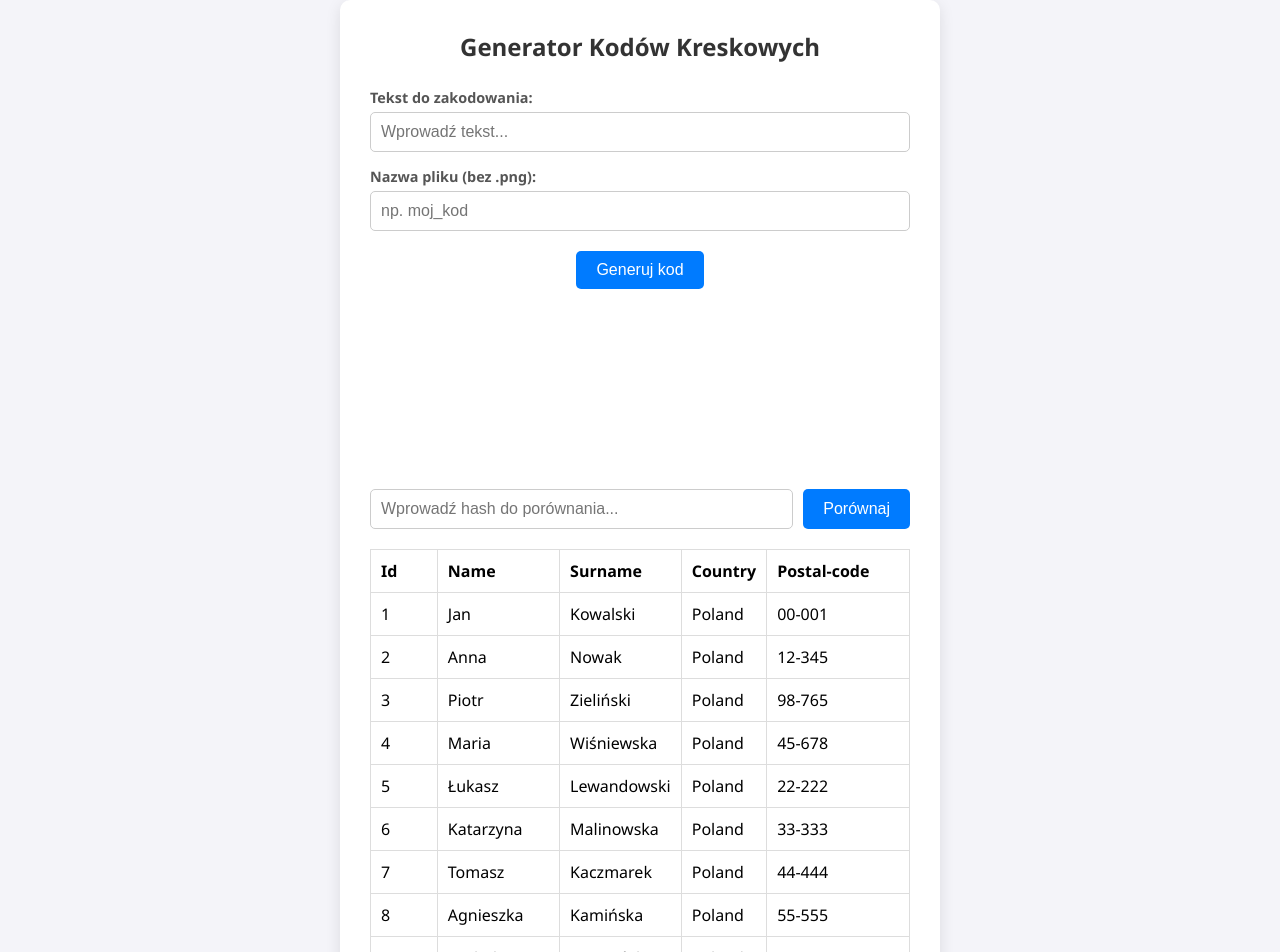
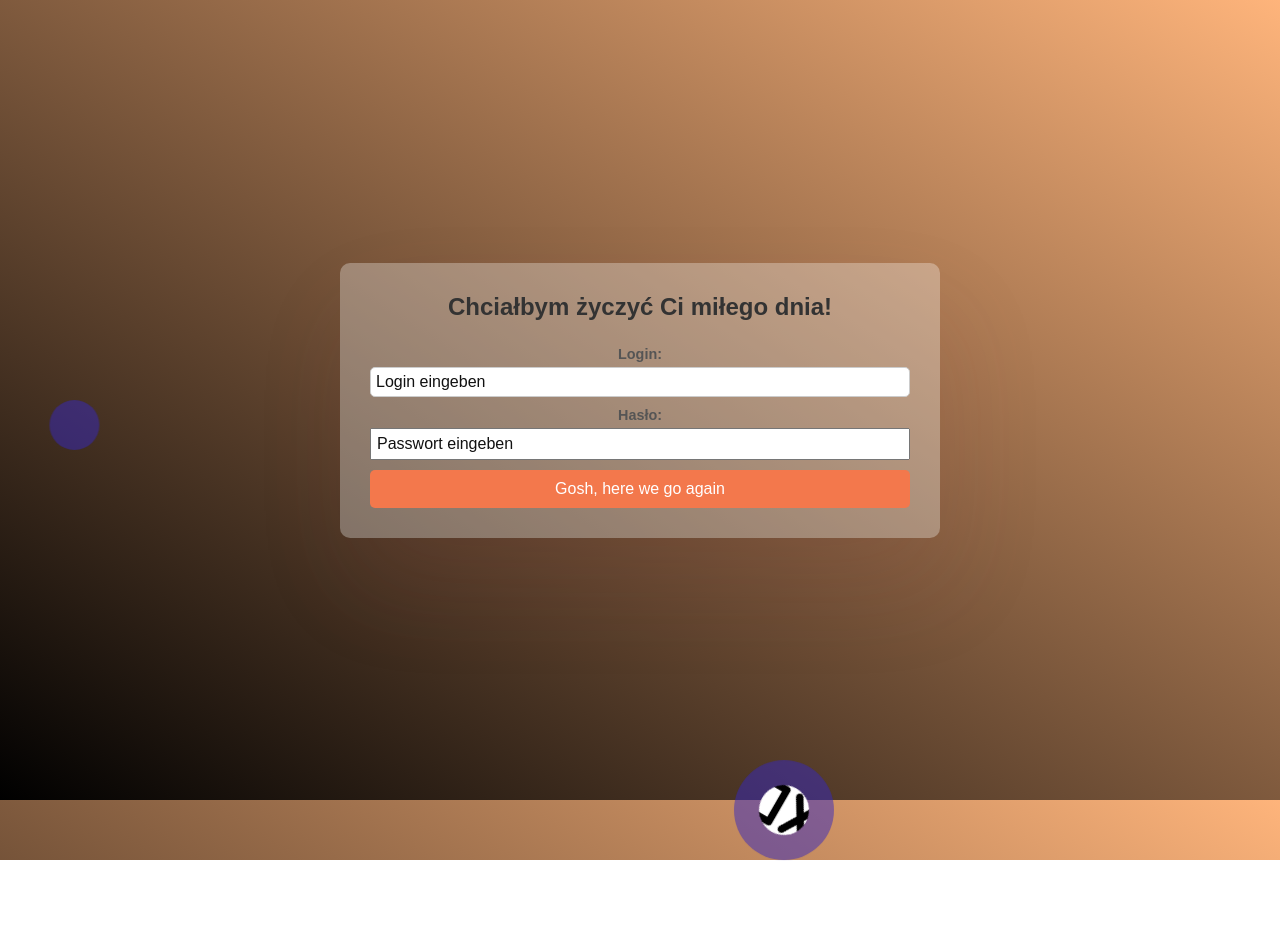
Before and after one commit to Segowax/barcode-maker, a plain HTML site: page index.html in a window 1280 px wide. Shown: the top 952 px of the page. After the commit the page ends 860 px from the top, so only its background shows below. Drawn offline with nearby package versions, Linux system fonts and the light colour scheme.

Commit message:
backend connection, login page first style attempt

```diff
--- /dev/null
+++ b/animations.css
@@ -0,0 +1,43 @@
+@keyframes slide {
+    from {
+        left: -25px;
+    }
+
+    to {
+        left: 102%;
+    }
+}
+
+@keyframes bounce {
+    0% {
+        transform: translateX(100px) translateY(100vh);
+    }
+
+    50% {
+        transform: translateY(0);
+    }
+
+    100% {
+        transform: translateX(-200px) translateY(100vh);
+    }
+}
+
+@keyframes suuuu {
+    from {
+        transform: translateX(0);
+    }
+
+    to {
+        transform: translateX(100%);
+    }
+}
+
+@keyframes lels {
+    0% {
+        transform: rotate(0deg);
+    }
+
+    100% {
+        transform: rotate(360deg);
+    }
+}
--- a/index.html
+++ b/index.html
@@ -4,12 +4,33 @@
 <head>
     <meta charset="UTF-8">
     <meta name="viewport" content="width=device-width, initial-scale=1.0">
-    <title>CODE 128</title>
+    <title>Nero</title>
     <link rel="stylesheet" href="style.css">
+    <link rel="stylesheet" href="loading-style.css">
+    <link rel="stylesheet" href="login-style.css">
+    <link rel="stylesheet" href="content-style.css">
 </head>
 
 <body>
-    <div class="container">
+    <main id="loading" class="view">
+        <img src="xd.jpg" alt="LoAdInG-d-d--b">
+    </main>
+    <main id="login" class="view hidden">
+        <h1>Chciałbym życzyć Ci miłego dnia!</h1>
+        <div class="small-ball"></div>
+        <div class="large-ball">
+            <img src="xd.jpg" alt="LoAdInG-d-d--b">
+        </div>
+        <form class="login-form">
+            <label for="login">Login:</label>
+            <input type="text" id="login-input" placeholder="Login eingeben" autocomplete="off">
+            <label for="password">Hasło:</label>
+            <input type="password" id="password-input" placeholder="Passwort eingeben" autocomplete="off">
+            <button type="button" id="loginBtn">Gosh, here we go again</button>
+        </form>
+
+    </main>
+    <main id="app" class="view hidden">
         <h1>Generator Kodów Kreskowych</h1>
 
         <div class="input-group">
@@ -172,9 +193,10 @@
                     Numquam, omnis consectetur? Consectetur, ratione ipsum.</td>
             </tr>
         </table>
-    </div>
+    </main>
 
     <script src="https://cdn.jsdelivr.net/npm/jsbarcode@3.11.5/dist/JsBarcode.all.min.js"></script>
+    <script src="https://cdn.jsdelivr.net/npm/@supabase/supabase-js@2"></script>
     <script src="script.js"></script>
 </body>
 
--- /dev/null
+++ b/loading-style.css
@@ -0,0 +1,9 @@
+@import url('animations.css');
+
+#loading img {
+    animation: lels 1s linear infinite;
+    border-radius: 50%;
+    height: auto;
+    object-fit: cover;
+    width: 100%;
+}
--- /dev/null
+++ b/login-style.css
@@ -0,0 +1,91 @@
+@import url('animations.css');
+
+.login-form {
+    display: flex;
+    flex-direction: column;
+    overflow: hidden;
+    position: relative;
+}
+
+.login-form label {
+    margin-bottom: 5px;
+}
+
+.login-form input {
+    font-size: 16px;
+    margin-bottom: 10px;
+    padding: 5px;
+}
+
+.login-form input:focus {
+    outline: none;
+}
+
+.login-form input::placeholder {
+    color: #111;
+    font-family: Brush Script MT, sans-serif;
+}
+
+.login-form input:focus::placeholder {
+    color: transparent;
+    transition: color 0.5s ease;
+}
+
+.login-form button {
+    background-color: rgb(243, 120, 76);
+    cursor: pointer;
+    font-size: 16px;
+    overflow: hidden;
+    padding: 10px;
+    position: relative;
+}
+
+.login-form button::after {
+    background-color: rgba(255, 255, 255, 0.5);
+    content: '';
+    display: inline-block;
+    height: calc(100% + 30px);
+    left: -30px;
+    position: absolute;
+    rotate: 45deg;
+    top: -15px;
+    width: 10px;
+}
+
+.login-form button:hover::after {
+    animation: slide 1s alternate;
+}
+
+.large-ball {
+    align-items: center;
+    animation: bounce 3s infinite alternate;
+    background-color: rgba(55, 40, 190, 0.5);
+    border-radius: 50%;
+    display: flex;
+    height: 100px;
+    justify-content: center;
+    position: absolute;
+    right: 20%;
+    top: 0px;
+    width: 100px;
+}
+
+.small-ball {
+    animation: suuuu 3s infinite alternate;
+    background-color: rgba(55, 40, 190, 0.5);
+    border-radius: 50%;
+    display: flex;
+    height: 50px;
+    left: 0;
+    position: absolute;
+    top: 50%;
+    width: 50px;
+}
+
+.large-ball>img {
+    animation: lels 1s linear infinite;
+    border-radius: 50%;
+    height: 50%;
+    object-fit: cover;
+    width: 50%;
+}
--- a/script.js
+++ b/script.js
@@ -1,10 +1,58 @@
+const SUPABASE_URL = 'https://hxkykopscbgorgkkpxvi.supabase.co';
+const SUPABASE_ANON_KEY = 'sb_publishable_LtRmS9nawffi11Yo_YT3Qg_WU_0D6sJ';
+const client = supabase.createClient(SUPABASE_URL, SUPABASE_ANON_KEY);
+
+const viewLoading = document.getElementById('loading');
+const viewLogin = document.getElementById('login');
+const viewApp = document.getElementById('app');
+
+function showView(viewToShow) {
+    viewLoading.classList.add('hidden');
+    viewLogin.classList.add('hidden');
+    viewApp.classList.add('hidden');
+
+    viewToShow.classList.remove('hidden');
+}
+
+client.auth.onAuthStateChange((_, session) => {
+    setTimeout(() => {
+        if (session && session.user) {
+            const username = session.user.email.split('@')[0];
+            // userDisplayName.textContent = username;
+
+            showView(viewApp);
+        } else {
+            showView(viewLogin);
+        }
+    }, 2500);
+});
+
 document.addEventListener('DOMContentLoaded', () => {
+    const loginBtn = document.getElementById('loginBtn');
     const generateBtn = document.getElementById('generateBtn');
     const downloadBtn = document.getElementById('downloadBtn');
     const textInput = document.getElementById('barcodeText');
     const filenameInput = document.getElementById('filename');
     const canvas = document.getElementById('barcodeCanvas');
     const compareBtn = document.getElementById('compareBtn');
+
+    loginBtn.addEventListener('click', async () => {
+        const login = document.getElementById('login-input').value.trim().toLowerCase();
+        const password = document.getElementById('password-input').value.trim();
+
+        const syntheticEmail = `${login}@non-email.pl`;
+
+        const { data, error } = await client.auth.signInWithPassword({
+            email: syntheticEmail,
+            password: password
+        });
+
+        if (error) {
+            alert('Błędny login lub hasło!');
+        } else {
+            console.log('Zalogowano:', data.user);
+        }
+    });
 
     generateBtn.addEventListener('click', () => {
         const text = textInput.value.trim().replace(/\\t/g, '\t');
--- a/style.css
+++ b/style.css
@@ -5,22 +5,24 @@
 }
 
 body {
-    font-family: 'Segoe UI', Tahoma, Geneva, Verdana, sans-serif;
-    background-color: #f4f4f9;
+    align-items: center;
+    background: linear-gradient(to right top, black, #feb47b);
     display: flex;
+    font-family: Brush Script MT, sans-serif;
     justify-content: center;
-    align-items: center;
-    min-height: 100vh;
+    overflow: hidden;
+    height: 100vh;
+    width: 100vw;
 }
 
-.container {
-    background-color: #ffffff;
+.view {
+    background-color: rgba(255, 255, 255, 0.3);
+    border-radius: 10px;
+    box-shadow: 10px 50px 100px rgba(151, 66, 66, 0.1);
+    max-width: 600px;
     padding: 30px;
-    border-radius: 10px;
-    box-shadow: 0 4px 15px rgba(0, 0, 0, 0.1);
+    text-align: center;
     width: 100%;
-    max-width: 600px;
-    text-align: center;
 }
 
 h1 {
```
Also changed, not shown: content-style.css (added), xd.jpg (added).
